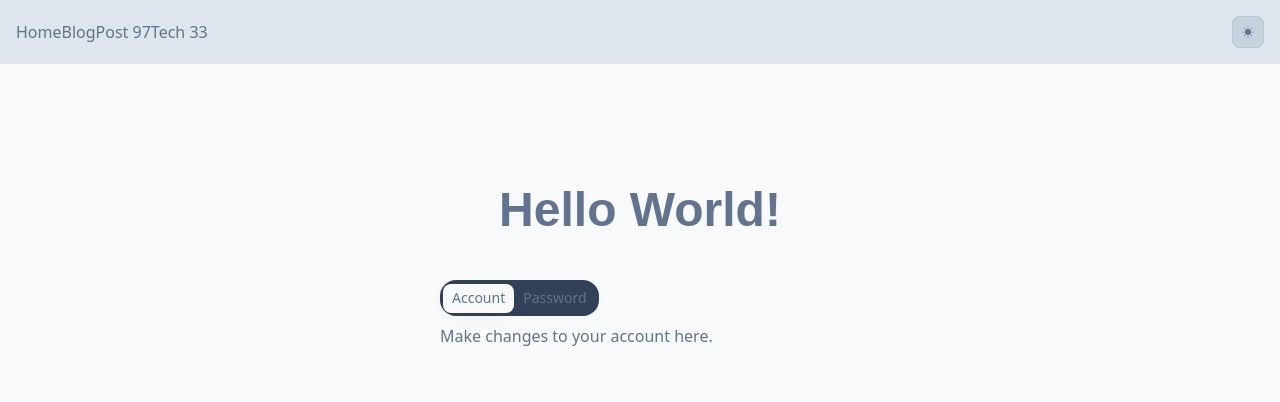
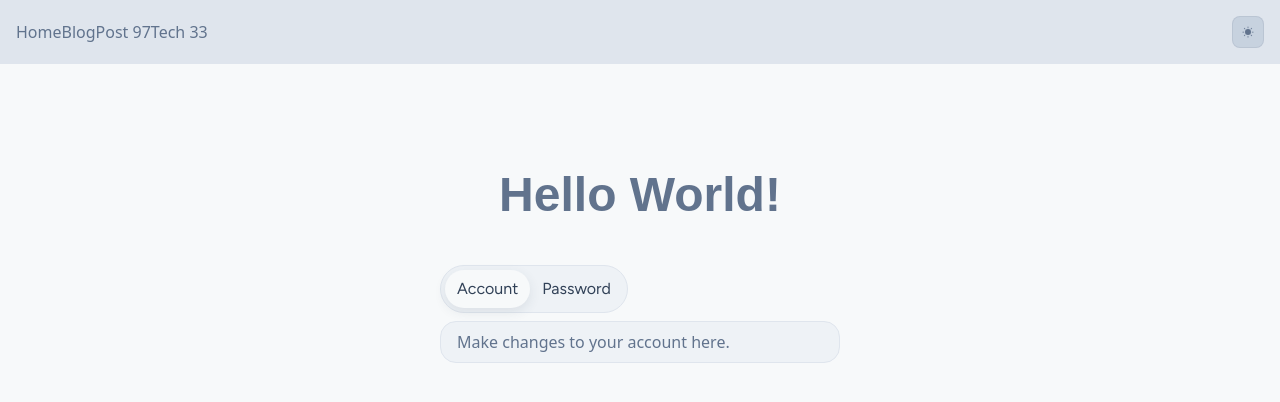
Before and after one commit to lorenzoferrante97/frontend-template, a Next.js app: page / in a window 1280 px wide. Shown: the top 402 px of the page. Built offline with nearby package versions, Linux system fonts and the light colour scheme; a web font is replaced by a local one.

Commit message:
add: tabs

```diff
--- a/app/components/ui/tabs.jsx
+++ b/app/components/ui/tabs.jsx
@@ -1,62 +1,58 @@
 "use client"
 
-import * as React from "react"
+// import * as React from "react"
 import * as TabsPrimitive from "@radix-ui/react-tabs"
-
 import { cn } from "@/lib/utils"
 
-function Tabs({
-  className,
-  ...props
-}) {
+const tabsStyle = {
+  list: "bg-base-200 border border-base-300 rounded-full p-1 max-md:flex-col max-md:w-full max-md:*:w-full max-md:rounded-lg max-md:*:rounded-md max-md:p-2",
+  trigger:
+    "data-[state=active]:bg-base-100 rounded-full px-3 py-2 max-lg:min-h-12 font-body-base-normal text-base-content data-[state=active]:shadow-sm data-[state=active]:shadow-base-content/10",
+  content: "bg-base-200 border border-base-300 py-2 px-4 rounded-lg",
+}
+
+function Tabs({ className, ...props }) {
   return (
     <TabsPrimitive.Root
-      data-slot="tabs"
       className={cn("flex flex-col gap-2", className)}
-      {...props} />
-  );
+      data-slot='tabs'
+      {...props}
+    />
+  )
 }
 
-function TabsList({
-  className,
-  ...props
-}) {
+function TabsList({ className, ...props }) {
   return (
     <TabsPrimitive.List
-      data-slot="tabs-list"
+      className={cn("perfect-center w-fit", tabsStyle.list, className)}
+      data-slot='tabs-list'
+      {...props}
+    />
+  )
+}
+
+function TabsTrigger({ className, ...props }) {
+  return (
+    <TabsPrimitive.Trigger
       className={cn(
-        "bg-muted text-muted-foreground inline-flex h-9 w-fit items-center justify-center rounded-lg p-[3px]",
+        "perfect-center flex-1 gap-1 whitespace-nowrap transition-colors focus-state disabled:pointer-events-none disabled:opacity-50 [&_svg]:pointer-events-none [&_svg]:shrink-0",
+        tabsStyle.trigger,
         className
       )}
-      {...props} />
-  );
+      data-slot='tabs-trigger'
+      {...props}
+    />
+  )
 }
 
-function TabsTrigger({
-  className,
-  ...props
-}) {
-  return (
-    <TabsPrimitive.Trigger
-      data-slot="tabs-trigger"
-      className={cn(
-        "data-[state=active]:bg-background dark:data-[state=active]:text-foreground focus-visible:border-ring focus-visible:ring-ring/50 focus-visible:outline-ring dark:data-[state=active]:border-input dark:data-[state=active]:bg-input/30 text-foreground dark:text-muted-foreground inline-flex h-[calc(100%-1px)] flex-1 items-center justify-center gap-1.5 rounded-md border border-transparent px-2 py-1 text-sm font-medium whitespace-nowrap transition-[color,box-shadow] focus-visible:ring-[3px] focus-visible:outline-1 disabled:pointer-events-none disabled:opacity-50 data-[state=active]:shadow-sm [&_svg]:pointer-events-none [&_svg]:shrink-0 [&_svg:not([class*='size-'])]:size-4",
-        className
-      )}
-      {...props} />
-  );
-}
-
-function TabsContent({
-  className,
-  ...props
-}) {
+function TabsContent({ className, ...props }) {
   return (
     <TabsPrimitive.Content
-      data-slot="tabs-content"
-      className={cn("flex-1 outline-none", className)}
-      {...props} />
-  );
+      className={cn("flex-1 outline-none", tabsStyle.content, className)}
+      data-slot='tabs-content'
+      {...props}
+    />
+  )
 }
 
 export { Tabs, TabsList, TabsTrigger, TabsContent }
```
